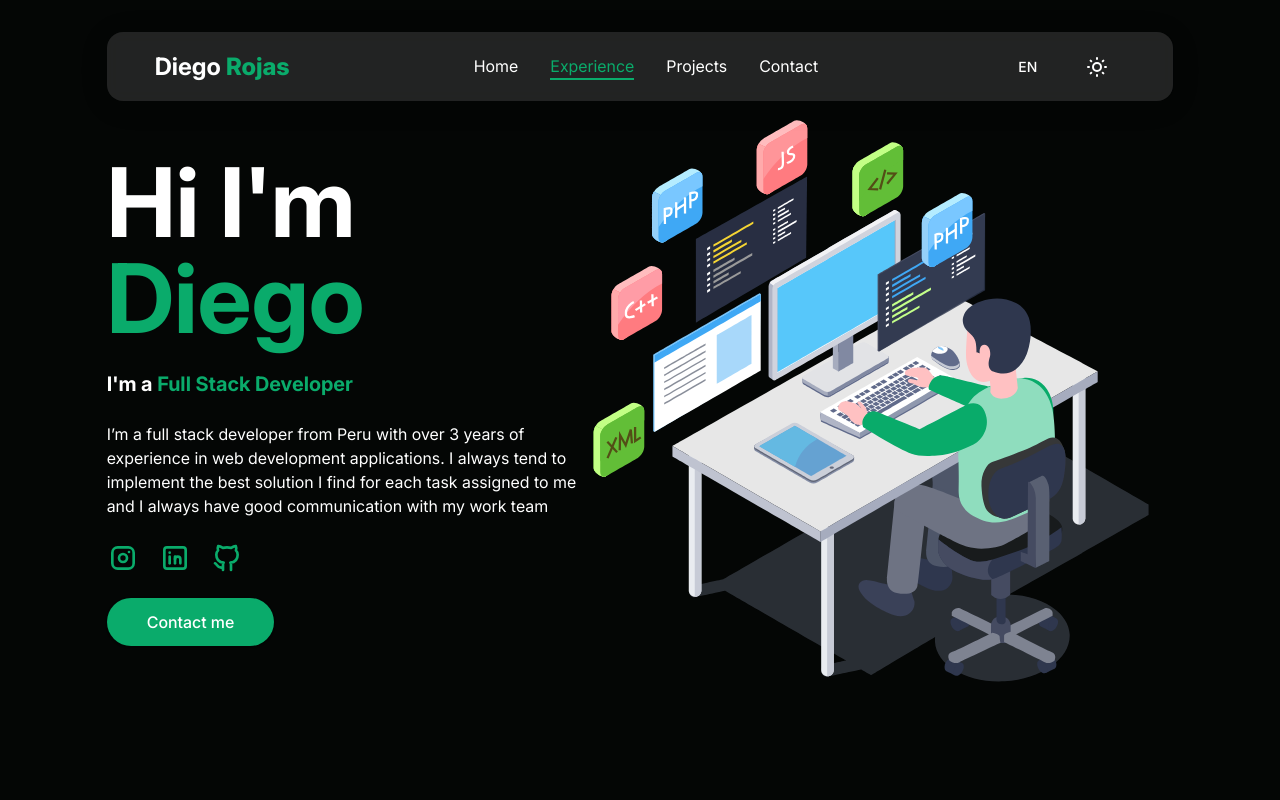
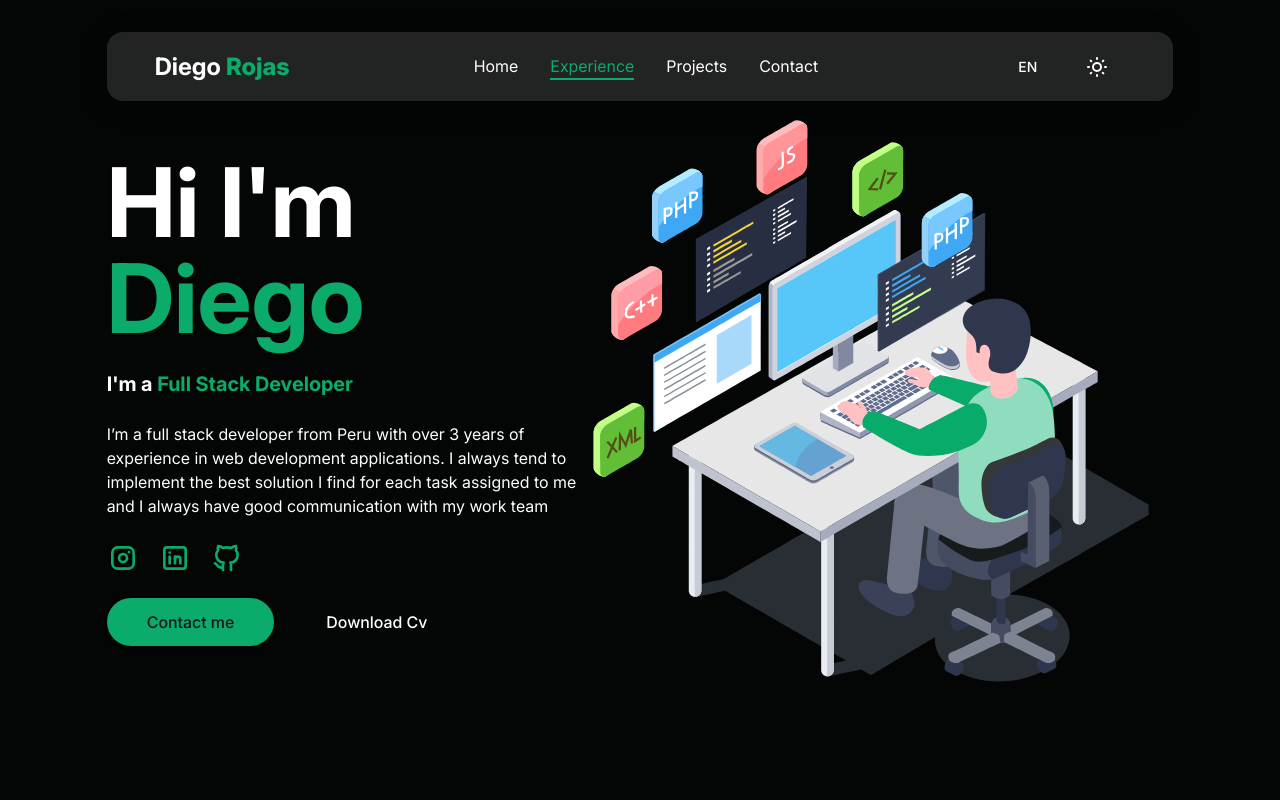
Before and after one commit to devup2332/portafolio-2024-v2, a React (Vite) app: page / in a window 1280 px wide. Shown: the top 800 px of the page. Built offline with nearby package versions, Linux system fonts and the light colour scheme.

Commit message:
master: Added cv download button

```diff
--- a/src/components/Home/Banner/Banner.tsx
+++ b/src/components/Home/Banner/Banner.tsx
@@ -1,5 +1,5 @@
 import { useTranslation } from "react-i18next";
-import PrimaryButton from "../PrimaryButton/PrimaryButton";
+import CustomButton from "../PrimaryButton/PrimaryButton";
 import Lottie from "react-lottie";
 import BannerLottie from "@/lotties/banner.json";
 import { bannerLinks } from "@/utils/bannerLinks";
@@ -66,14 +66,24 @@ const BannerHome = () => {
             </TooltipProvider>
           ))}
         </div>
-        <PrimaryButton
-          className="justify-self-center lg:justify-self-start lg:px-10 lg:text-base"
-          onClick={() => {
-            goToSection("contact");
-          }}
-        >
-          {t("home.banner.body.button")}
-        </PrimaryButton>
+        <div className="flex gap-3">
+          <CustomButton
+            className="bg-primary-color justify-self-center lg:justify-self-start lg:px-10 lg:text-base"
+            onClick={() => {
+              goToSection("contact");
+            }}
+          >
+            {t("home.banner.body.button1")}
+          </CustomButton>
+          <a href="cv.pdf" download="cv.pdf">
+            <CustomButton
+              className="justify-self-center lg:justify-self-start lg:px-10 lg:text-base hover:bg-button-hover"
+              variant="ghost"
+            >
+              {t("home.banner.body.button2")}
+            </CustomButton>
+          </a>
+        </div>
       </div>
       <div
         className={
--- a/src/components/Home/Contact/Contact.tsx
+++ b/src/components/Home/Contact/Contact.tsx
@@ -2,7 +2,7 @@ import { Input } from "@/components/UI/input";
 import { Label } from "@/components/UI/label";
 import { Textarea } from "@/components/UI/textarea";
 import { useTranslation } from "react-i18next";
-import PrimaryButton from "../PrimaryButton/PrimaryButton";
+import CustomButton from "../PrimaryButton/PrimaryButton";
 import { FieldValues, SubmitHandler, useForm } from "react-hook-form";
 import { zodResolver } from "@hookform/resolvers/zod";
 import { ContactSchema, ContactSchemaType } from "@/schemas/contactSchema";
@@ -159,14 +159,14 @@ const ContactHome = () => {
             </div>
           ),
         )}
-        <PrimaryButton
+        <CustomButton
           type="submit"
           className="w-full lg:w-56 lg:col-start-1 lg:col-end-3 lg:justify-self-center gap-2"
           disabled={loading}
         >
           {loading && <LoaderIcon className="animate-spin h-6 w-6" />}
           {t("home.contact.form.button")}
-        </PrimaryButton>
+        </CustomButton>
       </form>
       <h2 className="text-base text-center mt-10 lg:mt-32">
         <span className="text-secondary-text-color">
--- a/src/components/Home/PrimaryButton/PrimaryButton.tsx
+++ b/src/components/Home/PrimaryButton/PrimaryButton.tsx
@@ -1,13 +1,13 @@
 import { Button, ButtonProps } from "@/components/UI/button";
 import { twMerge } from "tailwind-merge";
 
-const PrimaryButton = (props: ButtonProps) => {
+const CustomButton = (props: ButtonProps) => {
   return (
     <Button
       {...props}
       className={twMerge(
-        "bg-primary-color rounded-full w-fit py-6 px-6 text-sm text-white boxShadow transition-all",
-        props.className
+        "rounded-full w-fit py-6 px-6 text-sm transition-all",
+        props.className,
       )}
     >
       {props.children}
@@ -15,4 +15,4 @@ const PrimaryButton = (props: ButtonProps) => {
   );
 };
 
-export default PrimaryButton;
+export default CustomButton;
--- a/src/components/UI/button.tsx
+++ b/src/components/UI/button.tsx
@@ -5,7 +5,7 @@ import { cva, type VariantProps } from "class-variance-authority";
 import { cn } from "@/lib/utilities";
 
 const buttonVariants = cva(
-  "inline-flex items-center justify-center whitespace-nowrap rounded-md text-sm font-medium transition-colors focus-visible:outline-none focus-visible:ring-1 focus-visible:ring-ring disabled:pointer-events-none disabled:opacity-50",
+  "inline-flex items-center justify-center whitespace-nowrap rounded-md text-sm font-medium transition-colors focus-visible:outline-none disabled:pointer-events-none disabled:opacity-50",
   {
     variants: {
       variant: {
@@ -16,7 +16,7 @@ const buttonVariants = cva(
           "border border-input bg-background shadow-sm hover:bg-accent hover:text-accent-foreground",
         secondary:
           "bg-secondary text-secondary-foreground shadow-sm hover:bg-secondary/80",
-        ghost: "hover:text-accent-foreground",
+        ghost: "hover:text-accent-foreground ",
         link: "text-primary underline-offset-4 hover:underline",
       },
       size: {
--- a/src/theme.css
+++ b/src/theme.css
@@ -1,15 +1,19 @@
 :root {
+  /* Dark Theme */
   --dark-primary-bg: #040605;
   --dark-text-color-1: #ffffff;
   --dark-text-color-2: #505050;
   --dark-primary-color: #0aab6b;
   --dark-glass-color-bg: 56, 56, 56;
+  --dark-button-hover: #212121;
 
+  /* Light Theme */
   --light-primary-bg: #f0f5f3;
   --light-text-color-1: #000000;
   --light-text-color-2: #505050;
   --light-primary-color: #0aab6b;
   --light-glass-color-bg: 255, 255, 255;
+  --light-button-hover: #e5e7eb;
 }
 
 html.dark {
@@ -18,6 +22,7 @@ html.dark {
   --text-color-2: var(--dark-text-color-2);
   --primary-color: var(--dark-primary-color);
   --glass-color-bg: var(--dark-glass-color-bg);
+  --button-hover: var(--dark-button-hover);
   color-scheme: dark;
 }
 html.light {
@@ -26,5 +31,6 @@ html.light {
   --text-color-2: var(--light-text-color-2);
   --primary-color: var(--light-primary-color);
   --glass-color-bg: var(--light-glass-color-bg);
+  --button-hover: var(--light-button-hover);
   color-scheme: light;
 }
--- a/src/translations/en/index.json
+++ b/src/translations/en/index.json
@@ -22,7 +22,8 @@
         "greeting2": "I'm a",
         "role": "Full Stack Developer",
         "description": "I’m a full stack developer from Peru with over 3 years of experience in web development applications. I always tend to implement the best solution I find for each task assigned to me and I always have good communication with my work team",
-        "button": "Contact me"
+        "button1": "Contact me",
+        "button2": "Download Cv"
       }
     },
     "experience": {
--- a/src/translations/es/index.json
+++ b/src/translations/es/index.json
@@ -17,7 +17,8 @@
         "greeting2": "Soy",
         "role": "Desarrollador Full Stack",
         "description": "Soy un desarrollador full stack de Perú con más de 3 años de experiencia en aplicaciones de desarrollo web. Siempre tiendo a implementar la mejor solución que encuentro para cada tarea que me asignan y siempre tengo buena comunicación con mi equipo de trabajo.",
-        "button": "Contactame"
+        "button1": "Contactame",
+        "button2": "Descargar Cv"
       }
     },
     "experience": {
--- a/tailwind.config.js
+++ b/tailwind.config.js
@@ -28,6 +28,7 @@ module.exports = {
         "primary-text-color": "var(--text-color-1)",
         "secondary-text-color": "var(--text-color-2)",
         "primary-bg": "var(--primary-bg)",
+        "button-hover": "var(--button-hover)",
         border: "hsl(var(--border))",
         input: "hsl(var(--input))",
         ring: "hsl(var(--ring))",
```
Also changed, not shown: 1 other file (tests, documents, lock files or other folders).
